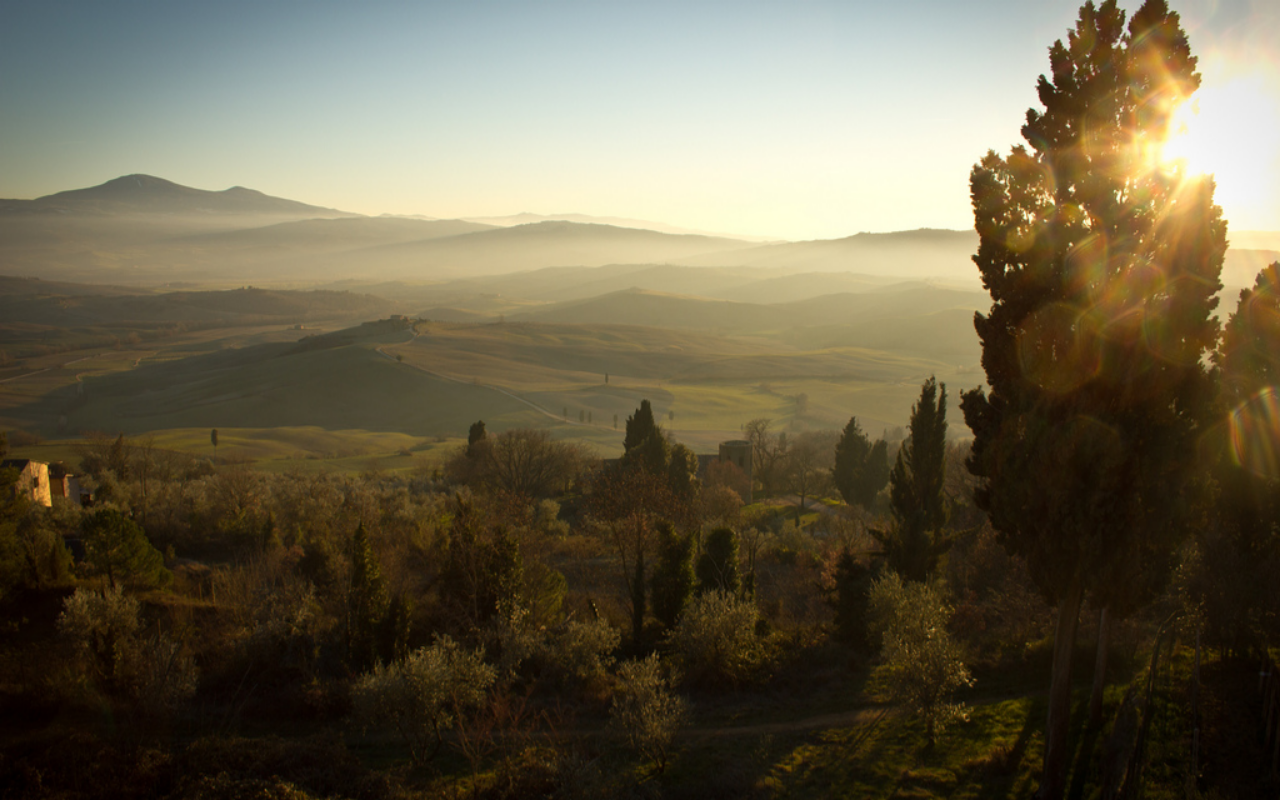
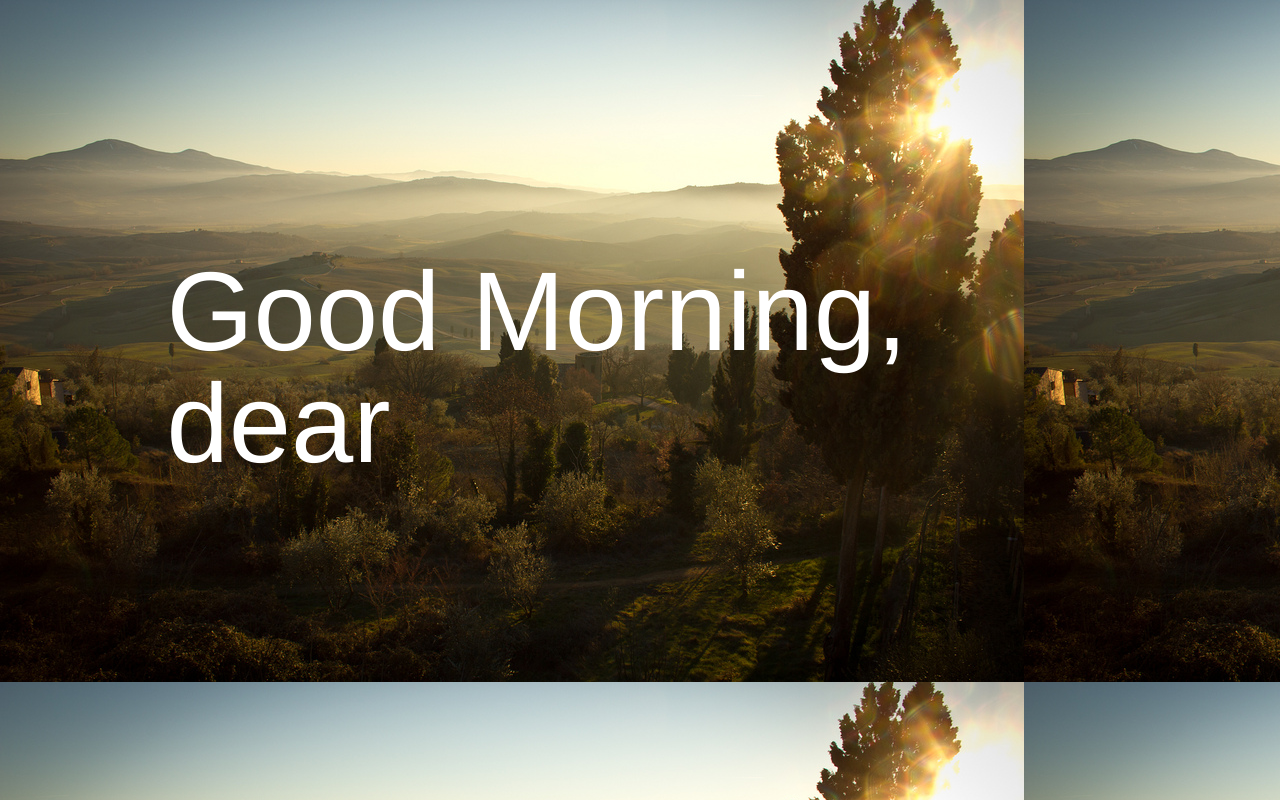
Before and after one commit to kedar2a/kedar2a.github.io, a plain HTML site: page dev-index.html in a window 1280 px wide. Drawn offline with Linux system fonts and the light colour scheme.

Commit message:
Added CSS for morning image

```diff
--- a/dev-index.html
+++ b/dev-index.html
@@ -53,29 +53,40 @@
 
 	<style type="text/css">
 
-		#morning-div img {
+	html, body { height:100%; }
+
+		#morning-div{
+
+			background-color: #808080;
+	    	background-image: url("img/good_morning(1024x682).jpg");
+	    	height: 100vh;
+		}
+
+		.main-big-text{
+			color: #FFFFFF;
+    display: block;
+    font-size: 7em;
+    margin-left: 13%;
+    margin-right: 13%;
+    padding-top: 20%;
+		}
+
+		/*#morning-div img {*/
 
 			/* Set rules to fill background */
-			min-height: 100%;
+			/*min-height: 100%;
 			min-width: 1024px;
 
-			/* Set up proportionate scaling */
+			 Set up proportionate scaling
 			width: 100%;
 			height: auto;
+*/
+			/* Set up positioning */
+			/*position: fixed;
+			top: 0;
+			left: 0;*/
+		/*}*/
 
-			/* Set up positioning */
-			position: fixed;
-			top: 0;
-			left: 0;
-		}
-
-		@media screen and (max-width: 1024px) {
-			/* Specific to this particular image */
-			#morning-div img {
-				left: 50%;
-				margin-left: -512px;   /* 50% */
-			}
-		}
 	</style>
 </head>
 <body>
@@ -84,15 +95,16 @@
             <![endif]-->
 
 
-            <!-- ::::::::::::::::: Body content ::::::::::::::::: -->
+        <!-- ::::::::::::::::: Body content ::::::::::::::::: -->
 
-        <!-- <div class="row">
-            <div class="small-6 columns">Have a nice day</div>
-            <div class="small-6 columns">....bye !</div>
-        </div> -->
-        <div id="morning-div">
-        	<div>
-        		<img src="img/good_morning(1024x682).jpg"/>
+        <div>
+        	<div id="morning-div" >
+        		<div class="main-big-text">
+        			Good Morning,
+        			<br>
+        			dear
+        		</div>
+        		<!-- <img src="img/good_morning(1024x682).jpg"/> -->
         	</div>
         </div>
 
```
